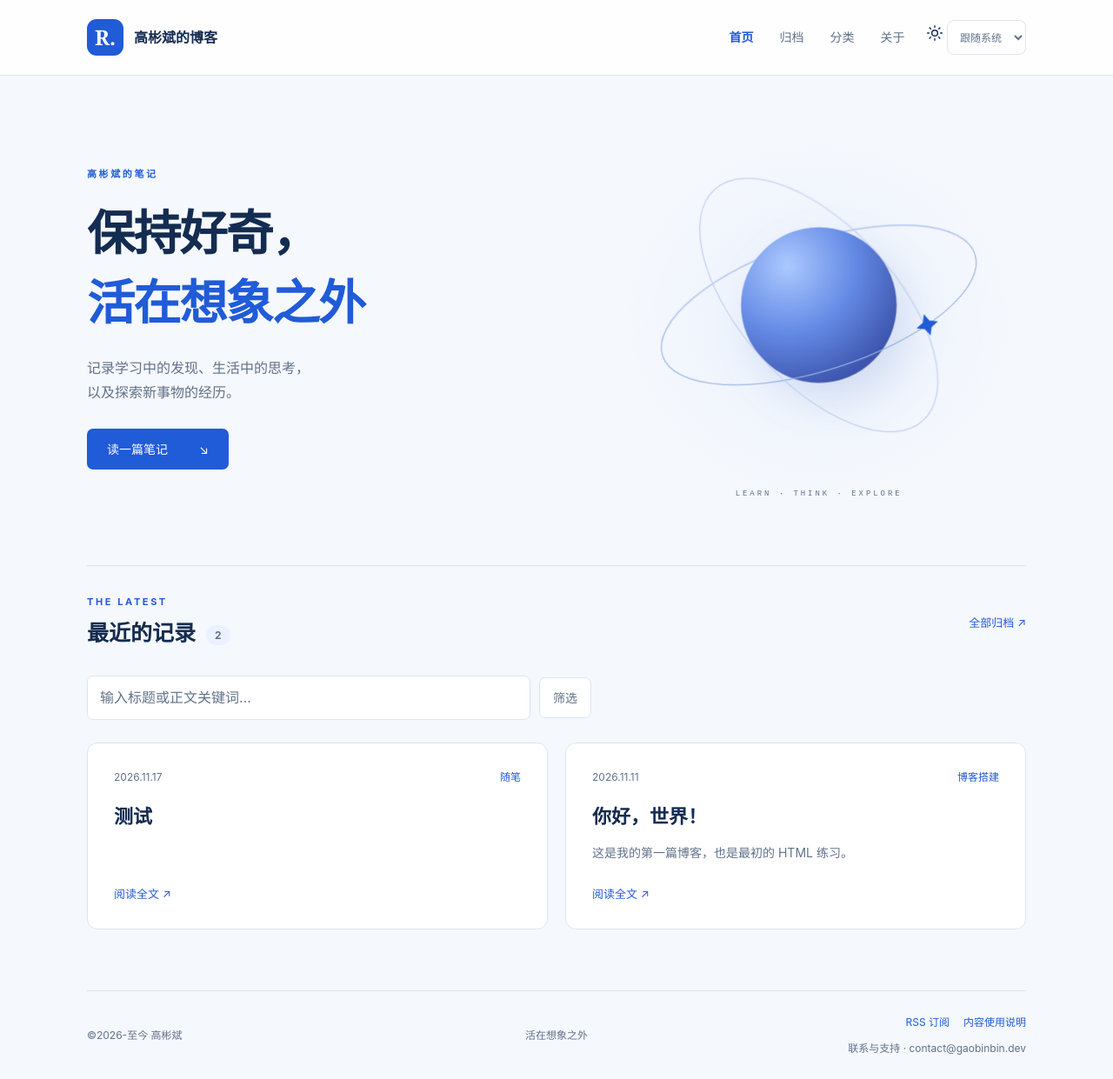
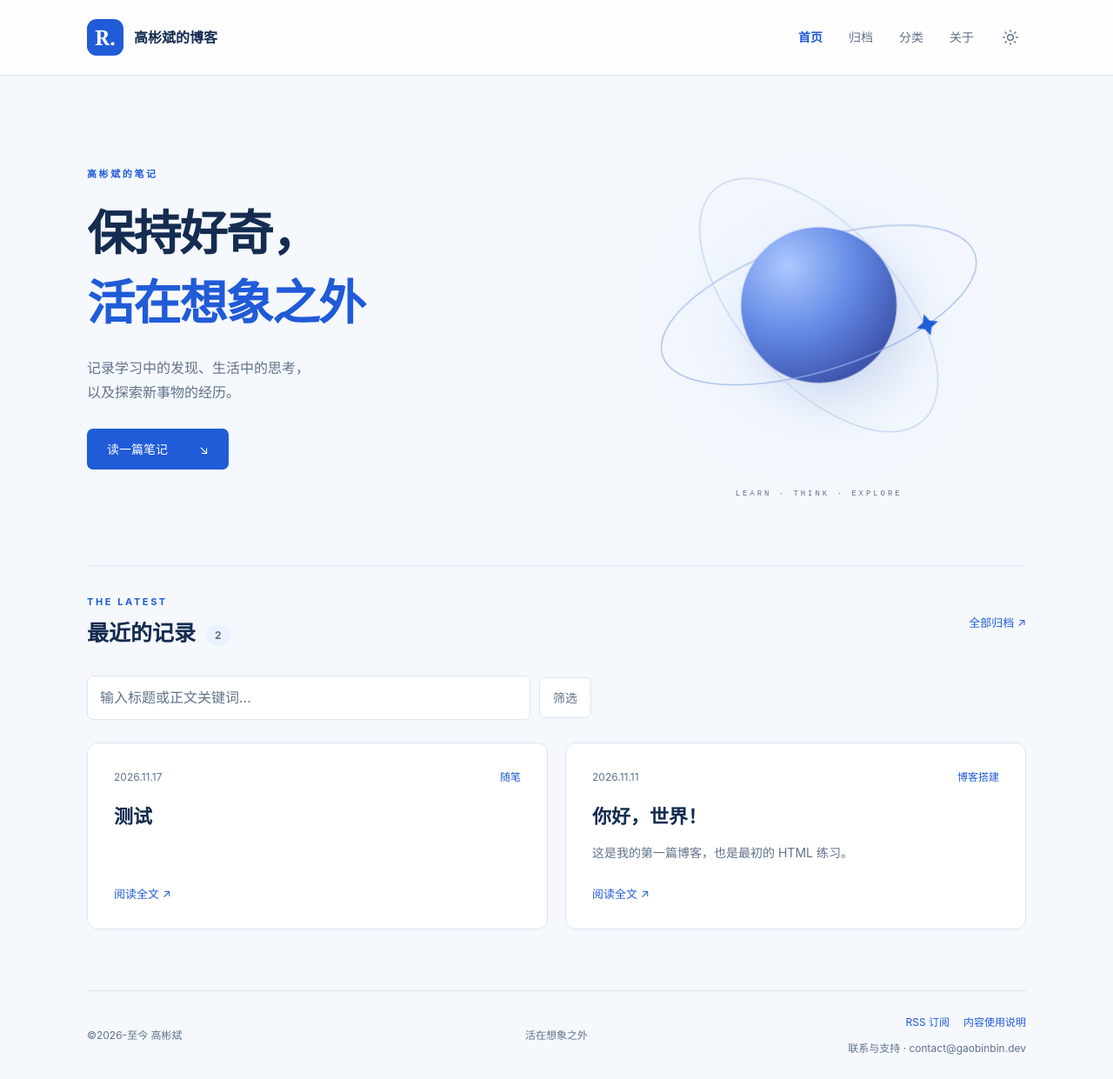
Before and after one commit to RobinGaoofficial/RobinGaoofficial.github.io, a Jekyll site: the page built from index.html, in a window 1280 px wide. Shown: the whole page at 87% size. Built offline with Jekyll 4.4.1, drawn with Linux system fonts in a browser that asks for light colours.

Commit message:
Add theme icon picker styles
Added styles for theme icon picker with hover effects and focus outline.

```diff
--- a/assets/css/reading.css
+++ b/assets/css/reading.css
@@ -29,3 +29,51 @@ a:hover{color:var(--hover)}button,select{font:inherit}button:focus-visible,selec
 .footer-links{display:flex;justify-content:flex-end;flex-wrap:wrap;gap:8px 16px;text-align:right;color:var(--muted)}
 .footer-links .footer-contact{flex-basis:100%}
 @media(max-width:700px){.footer-links{justify-content:center;text-align:center}}
+
+/* 极简太阳主题切换 */
+.theme-icon-picker {
+  position: relative;
+  display: inline-grid;
+  place-items: center;
+  flex: none;
+  width: 36px;
+  height: 40px;
+  color: var(--muted);
+}
+
+.theme-icon-picker svg {
+  display: block;
+  pointer-events: none;
+}
+
+.theme-icon-picker:hover {
+  color: var(--blue);
+}
+
+.theme-icon-picker .theme-select {
+  position: absolute;
+  inset: 0;
+  display: block;
+  width: 100%;
+  height: 100%;
+  max-width: none;
+  min-height: 0;
+  margin: 0;
+  padding: 0;
+  opacity: 0;
+  border: 0;
+  background: transparent;
+  cursor: pointer;
+}
+
+.theme-icon-picker:has(.theme-select:focus-visible) {
+  outline: 3px solid var(--blue);
+  outline-offset: 4px;
+  border-radius: 4px;
+}
+
+@media (max-width: 380px) {
+  .header-actions .theme-icon-picker {
+    margin-left: auto;
+  }
+}
```
